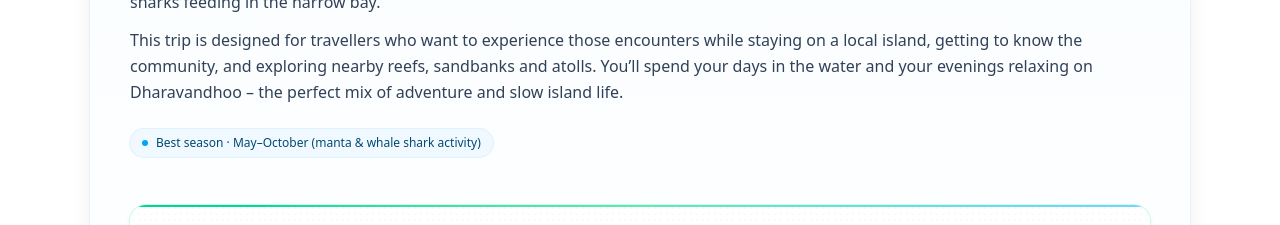
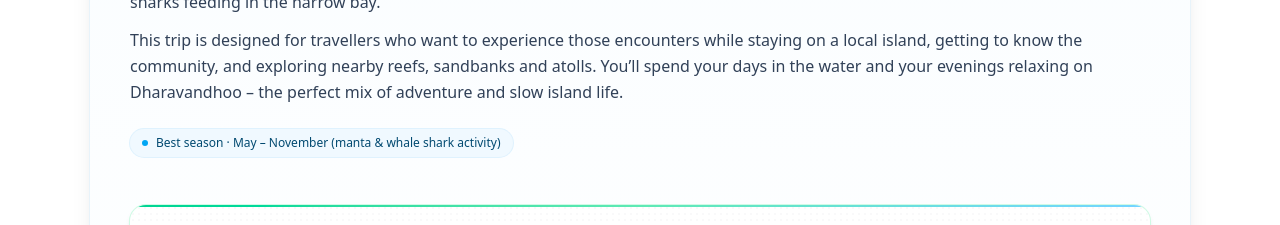
Before and after one commit to Nausam/excursions, a Next.js app: page /excursions-baa-atoll in a window 1280 px wide. Shown: the part 1280-1505 px from the top of the page. Built offline with nearby package versions, Linux system fonts and the light colour scheme; a web font is replaced by a local one.

Commit message:
Edited best season

```diff
--- a/components/ExcursionTripDetail.tsx
+++ b/components/ExcursionTripDetail.tsx
@@ -626,7 +626,7 @@ export default function ExcursionTripDetail({
             <div className="mt-3 inline-flex items-center gap-2 rounded-full bg-sky-50 px-3 py-1.5 text-xs font-medium text-sky-900 ring-1 ring-sky-100">
               <span className="h-1.5 w-1.5 rounded-full bg-sky-500" />
               <span>
-                Best season · May–October (manta &amp; whale shark activity)
+                Best season · May – November (manta &amp; whale shark activity)
               </span>
             </div>
           </div>
```
